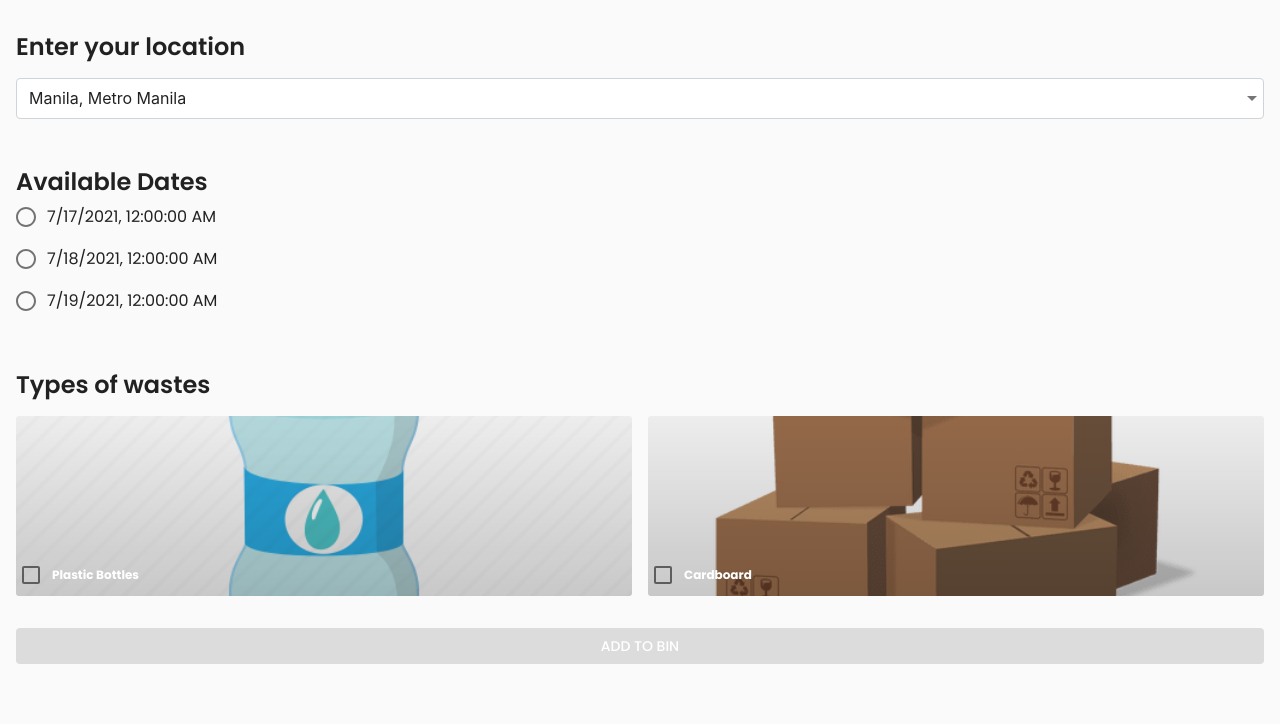
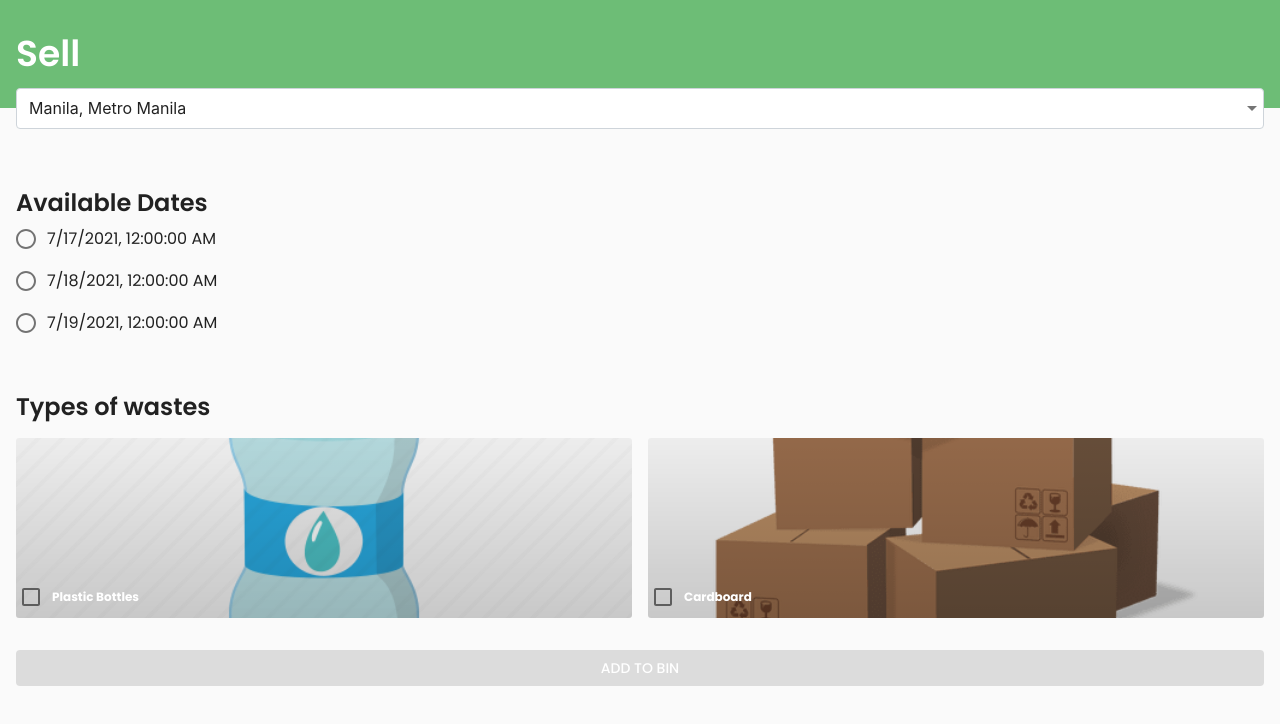
Before and after one commit to paolotiu/astra-IHCC, a Next.js app: page /book in a window 1280 px wide. Shown: the top 724 px of the page. Built offline with nearby package versions, Linux system fonts and the light colour scheme.

Commit message:
changed heading

```diff
--- a/components/Booking/Booking.tsx
+++ b/components/Booking/Booking.tsx
@@ -25,10 +25,12 @@ const useStyles = makeStyles({
   },
   select: {
     width: '100%',
+    marginBottom: '-4rem',
   },
   container: {
     display: 'grid',
-    gap: '1rem',
+    backgroundColor: '#6DBD76',
+    padding: '2rem 1rem',
   },
   grid: {
     display: 'grid',
@@ -104,16 +106,20 @@ const Booking = () => {
     setWastes([]);
   }, [setWastes]);
   return (
-    <Box paddingX={2} paddingTop={4}>
+    <>
       <div className={classes.container}>
-        <Typography variant="h4" className={classes.heading}>
-          Enter your location
+        <Typography
+          variant="h4"
+          className={classes.heading}
+          style={{ color: 'white', fontSize: '36px' }}
+        >
+          Sell
         </Typography>
         <Select className={classes.select} input={<BootstrapInput />} value={selectValue}>
           <MenuItem value="Manila">Manila, Metro Manila </MenuItem>
         </Select>
       </div>
-
+      <Box paddingX={2} paddingTop={4}>
         <Box paddingTop={6}>
           <Typography variant="h4" className={classes.heading}>
             Available Dates
@@ -188,6 +194,7 @@ const Booking = () => {
           </Button>
         </Link>
       </Box>
+    </>
   );
 };
 
```
Lines whose indentation alone changed are shown as unchanged.
